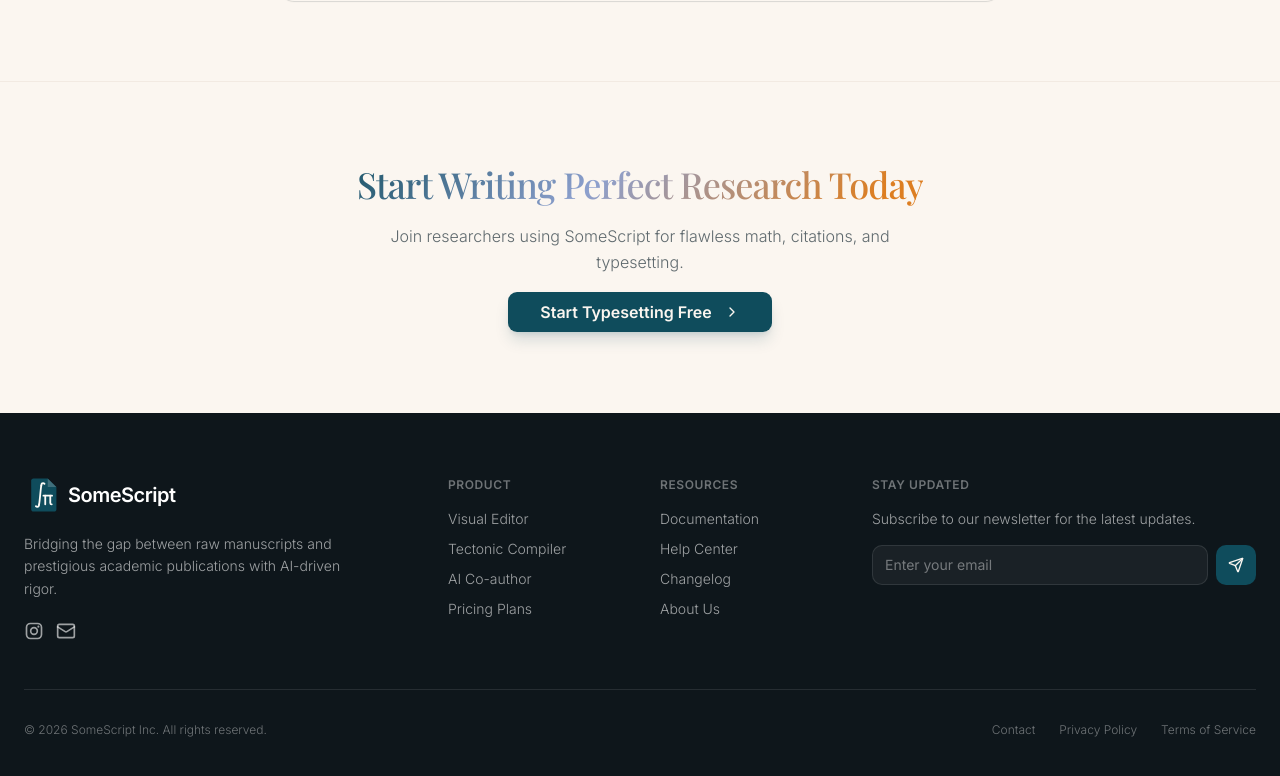
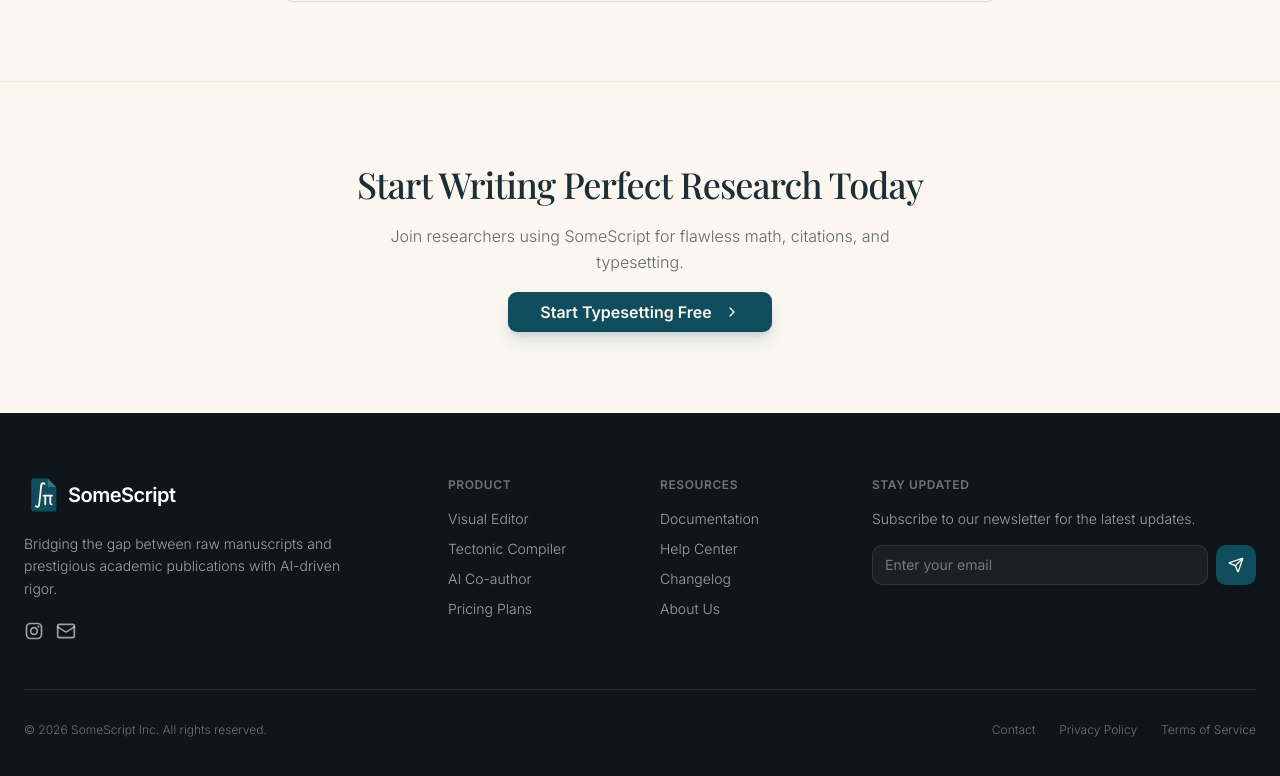
Before and after one commit to Fankrits/SomeScript, a Next.js app in the folder apps/web/: page / in a window 1280 px wide. Shown: the part 5423-6199 px from the top of the page. Built offline with nearby package versions, Linux system fonts and the light colour scheme; a web font is replaced by a local one.

Commit message:
style(web): replace animated aurora text in final CTA with static heading

```diff
--- a/apps/web/components/sections/final-cta.tsx
+++ b/apps/web/components/sections/final-cta.tsx
@@ -1,16 +1,13 @@
 import Link from "next/link";
 import { ChevronRight } from "lucide-react";
 import { Button } from "@/components/ui/button";
-import { AuroraText } from "@/components/ui/aurora-text";
 
 export function FinalCta() {
   return (
     <section className="w-full max-w-7xl mx-auto px-6 py-20 relative z-10 border-t border-border/40">
       <div className="mx-auto flex max-w-2xl flex-col items-center gap-4 text-center">
-        <h2 className="text-3xl sm:text-4xl font-medium font-serif tracking-tight leading-tight text-white">
-          <AuroraText colors={["#dd7e21", "#0f4c5c", "#8da0ce", "#dd7e21"]}>
-            Start Writing Perfect Research Today
-          </AuroraText>
+        <h2 className="text-3xl sm:text-4xl font-medium font-serif tracking-tight leading-tight text-foreground">
+          Start Writing Perfect Research Today
         </h2>
         <p className="text-sm sm:text-base text-foreground/70 leading-relaxed font-light max-w-xl">
           Join researchers using SomeScript for flawless math, citations, and typesetting.
```
